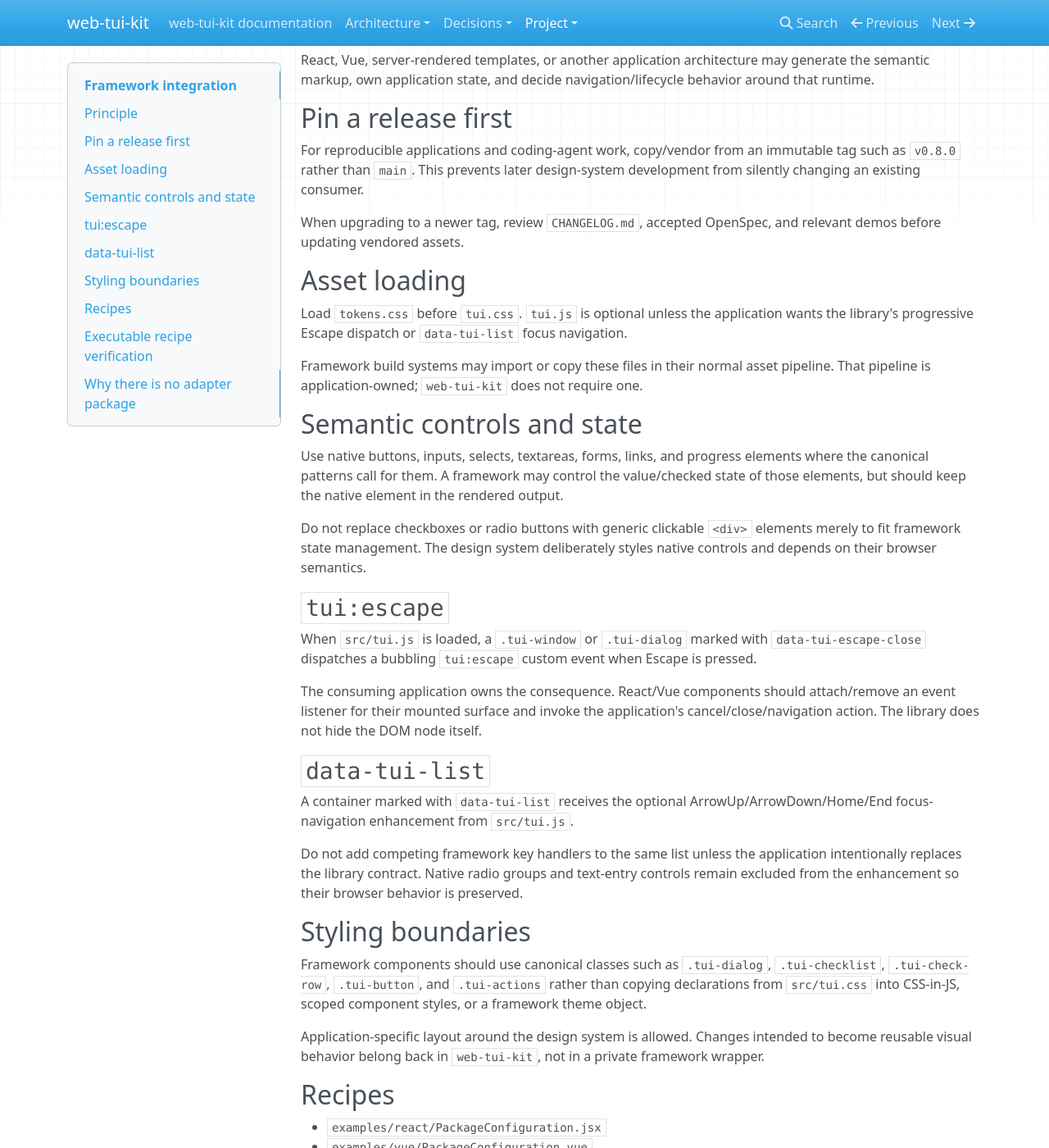
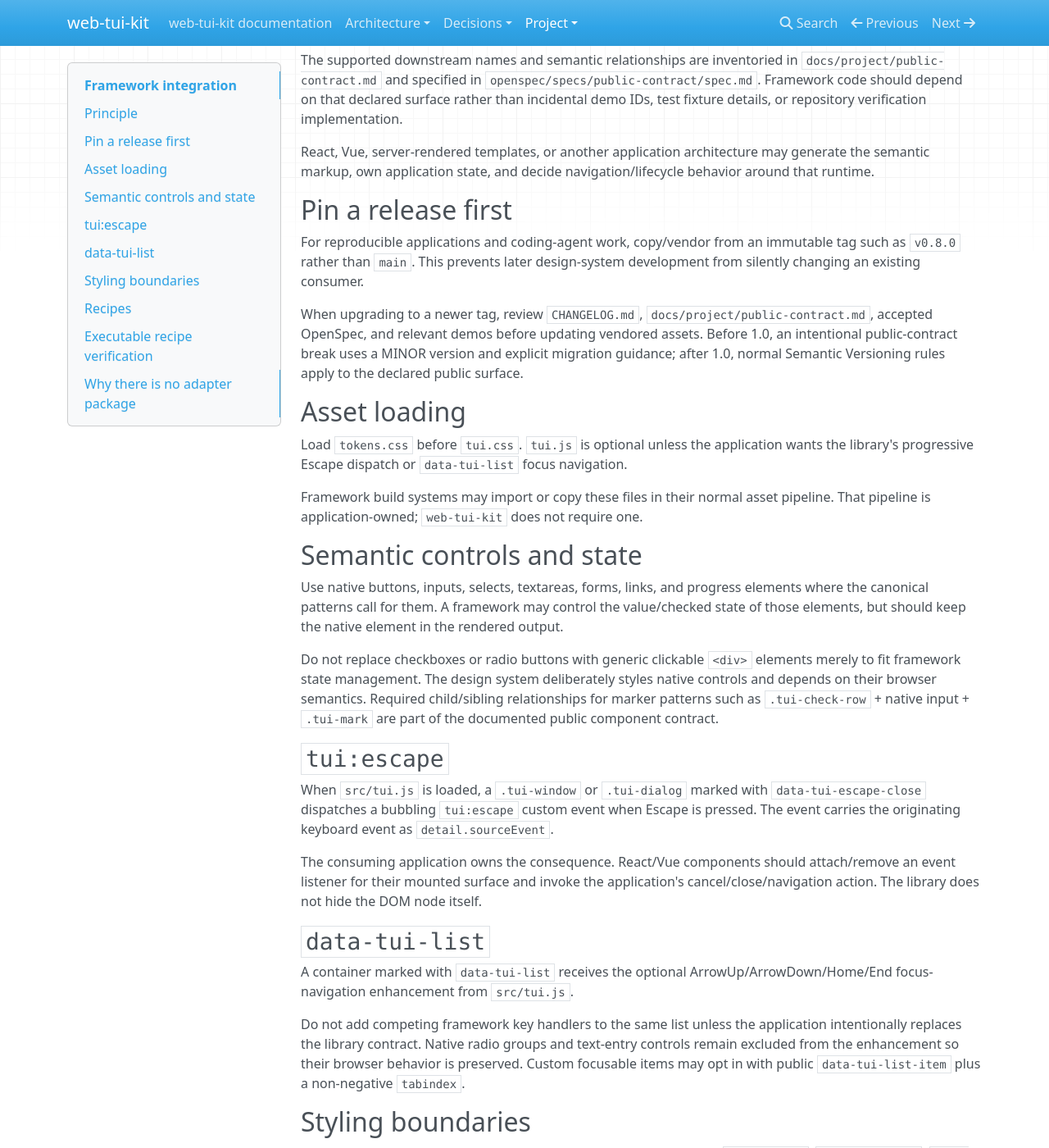
Before and after one commit to 1990jk1990/web-tui-kit, an MkDocs documentation site: the page built from docs/project/framework-integration.md, in a window 1280 px wide and 1400 px high, scrolled down 320 px. Shown: the whole window at 82% size. Built offline with MkDocs 1.6.1, drawn with Linux system fonts in a browser that asks for light colours; nearby versions of some CDN libraries; some of the changed text lies outside the part shown.

Commit message:
docs: define framework public-contract boundary

````diff
--- a/docs/project/framework-integration.md
+++ b/docs/project/framework-integration.md
@@ -12,13 +12,15 @@ src/tui.css
 src/tui.js
 ```
 
+The supported downstream names and semantic relationships are inventoried in `docs/project/public-contract.md` and specified in `openspec/specs/public-contract/spec.md`. Framework code should depend on that declared surface rather than incidental demo IDs, test fixture details, or repository verification implementation.
+
 React, Vue, server-rendered templates, or another application architecture may generate the semantic markup, own application state, and decide navigation/lifecycle behavior around that runtime.
 
 ## Pin a release first
 
 For reproducible applications and coding-agent work, copy/vendor from an immutable tag such as `v0.8.0` rather than `main`. This prevents later design-system development from silently changing an existing consumer.
 
-When upgrading to a newer tag, review `CHANGELOG.md`, accepted OpenSpec, and relevant demos before updating vendored assets.
+When upgrading to a newer tag, review `CHANGELOG.md`, `docs/project/public-contract.md`, accepted OpenSpec, and relevant demos before updating vendored assets. Before 1.0, an intentional public-contract break uses a MINOR version and explicit migration guidance; after 1.0, normal Semantic Versioning rules apply to the declared public surface.
 
 ## Asset loading
 
@@ -30,11 +32,11 @@ Framework build systems may import or copy these files in their normal asset pip
 
 Use native buttons, inputs, selects, textareas, forms, links, and progress elements where the canonical patterns call for them. A framework may control the value/checked state of those elements, but should keep the native element in the rendered output.
 
-Do not replace checkboxes or radio buttons with generic clickable `<div>` elements merely to fit framework state management. The design system deliberately styles native controls and depends on their browser semantics.
+Do not replace checkboxes or radio buttons with generic clickable `<div>` elements merely to fit framework state management. The design system deliberately styles native controls and depends on their browser semantics. Required child/sibling relationships for marker patterns such as `.tui-check-row` + native input + `.tui-mark` are part of the documented public component contract.
 
 ## `tui:escape`
 
-When `src/tui.js` is loaded, a `.tui-window` or `.tui-dialog` marked with `data-tui-escape-close` dispatches a bubbling `tui:escape` custom event when Escape is pressed.
+When `src/tui.js` is loaded, a `.tui-window` or `.tui-dialog` marked with `data-tui-escape-close` dispatches a bubbling `tui:escape` custom event when Escape is pressed. The event carries the originating keyboard event as `detail.sourceEvent`.
 
 The consuming application owns the consequence. React/Vue components should attach/remove an event listener for their mounted surface and invoke the application's cancel/close/navigation action. The library does not hide the DOM node itself.
 
@@ -42,13 +44,15 @@ The consuming application owns the consequence. React/Vue components should atta
 
 A container marked with `data-tui-list` receives the optional ArrowUp/ArrowDown/Home/End focus-navigation enhancement from `src/tui.js`.
 
-Do not add competing framework key handlers to the same list unless the application intentionally replaces the library contract. Native radio groups and text-entry controls remain excluded from the enhancement so their browser behavior is preserved.
+Do not add competing framework key handlers to the same list unless the application intentionally replaces the library contract. Native radio groups and text-entry controls remain excluded from the enhancement so their browser behavior is preserved. Custom focusable items may opt in with public `data-tui-list-item` plus a non-negative `tabindex`.
 
 ## Styling boundaries
 
-Framework components should use canonical classes such as `.tui-dialog`, `.tui-checklist`, `.tui-check-row`, `.tui-button`, and `.tui-actions` rather than copying declarations from `src/tui.css` into CSS-in-JS, scoped component styles, or a framework theme object.
+Framework components should use canonical public classes such as `.tui-dialog`, `.tui-checklist`, `.tui-check-row`, `.tui-button`, and `.tui-actions` rather than copying declarations from `src/tui.css` into CSS-in-JS, scoped component styles, or a framework theme object.
 
 Application-specific layout around the design system is allowed. Changes intended to become reusable visual behavior belong back in `web-tui-kit`, not in a private framework wrapper.
+
+All canonical `--tui-*` custom properties are public theming hooks by name and semantic purpose. Consumers should override tokens rather than reaching into declaration order or private selector implementation.
 
 ## Recipes
 
@@ -57,6 +61,8 @@ Application-specific layout around the design system is allowed. Changes intende
 - `examples/server-rendered/package-configuration.html`
 
 The React and Vue files are source recipes, not standalone runnable applications in this repository. They assume the consuming application already has the respective framework/toolchain. The server-rendered example is directly browser-openable when the repository is served statically.
+
+These recipe files are supported integration guidance, but example component names, local variable names, fixture IDs, generated bundles, and test-harness APIs are not separately versioned public runtime APIs. The stable contract is the browser-native output they demonstrate.
 
 ## Executable recipe verification
 
````
